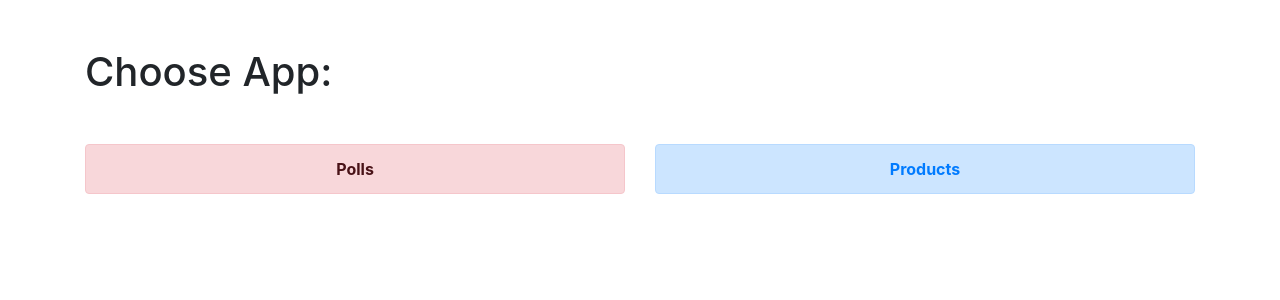
After one commit to Samin005/Django_Starter, a Django app: page / in a window 1280 px wide. The commit adds this page. Shown: the top 300 px of the page. Run offline with Django 3.2, Linux system fonts and the light colour scheme; parts of the project's set-up code (start-up, migrations or seed data) failed here and were passed over; some libraries are stand-ins or nearby versions.

Commit message:
Added project index page.

```diff
--- a/Django_Starter/urls.py
+++ b/Django_Starter/urls.py
@@ -15,8 +15,10 @@ Including another URLconf
 """
 from django.contrib import admin
 from django.urls import path, include
+from django.views.generic.base import TemplateView
 
 urlpatterns = [
+    path('', TemplateView.as_view(template_name='index.html')),
     path('admin/', admin.site.urls),
     path('polls/', include('polls.urls')),
     path('products/', include('products.urls'))
--- a/templates/base.html
+++ b/templates/base.html
@@ -8,7 +8,7 @@
     <!-- Bootstrap CSS -->
     <link rel="stylesheet" href="https://stackpath.bootstrapcdn.com/bootstrap/4.5.0/css/bootstrap.min.css" integrity="sha384-9aIt2nRpC12Uk9gS9baDl411NQApFmC26EwAOH8WgZl5MYYxFfc+NcPb1dKGj7Sk" crossorigin="anonymous">
 
-    <title>Hello, world!</title>
+    <title>Django Starter</title>
   </head>
   <body>
   <div class="container">
--- /dev/null
+++ b/templates/index.html
@@ -0,0 +1,17 @@
+{% extends 'base.html' %}
+
+{% block content %}
+    <h1 class="my-5">Choose App:</h1>
+    <div class="text-center row">
+        <div class="col-6">
+            <div class="alert alert-danger">
+                <a href="polls" class="alert-link">Polls</a>
+            </div>
+        </div>
+        <div class="col-6">
+            <div class="alert alert-primary">
+                <a href="products" class="btn-link font-weight-bold">Products</a>
+            </div>
+        </div>
+    </div>
+{% endblock %}
```
